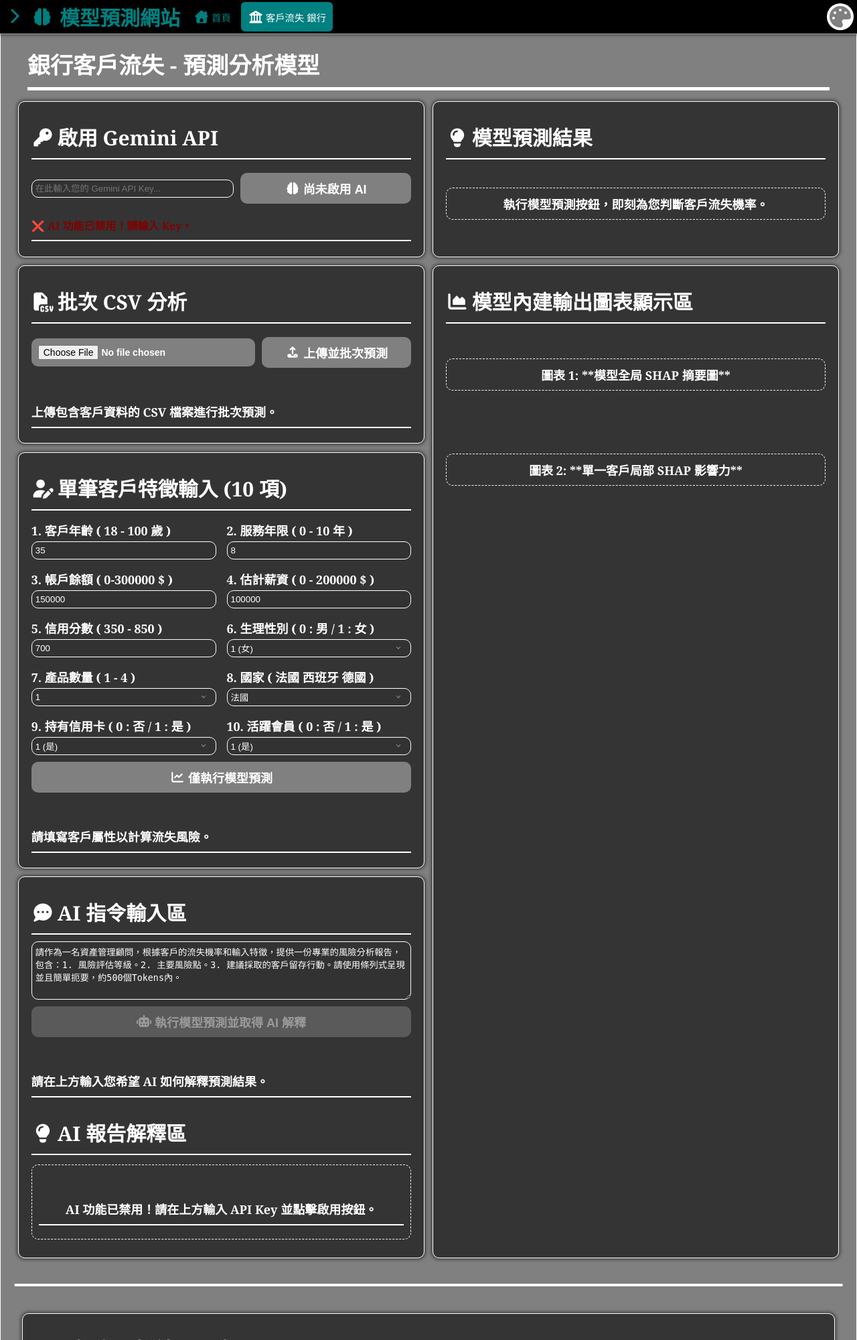
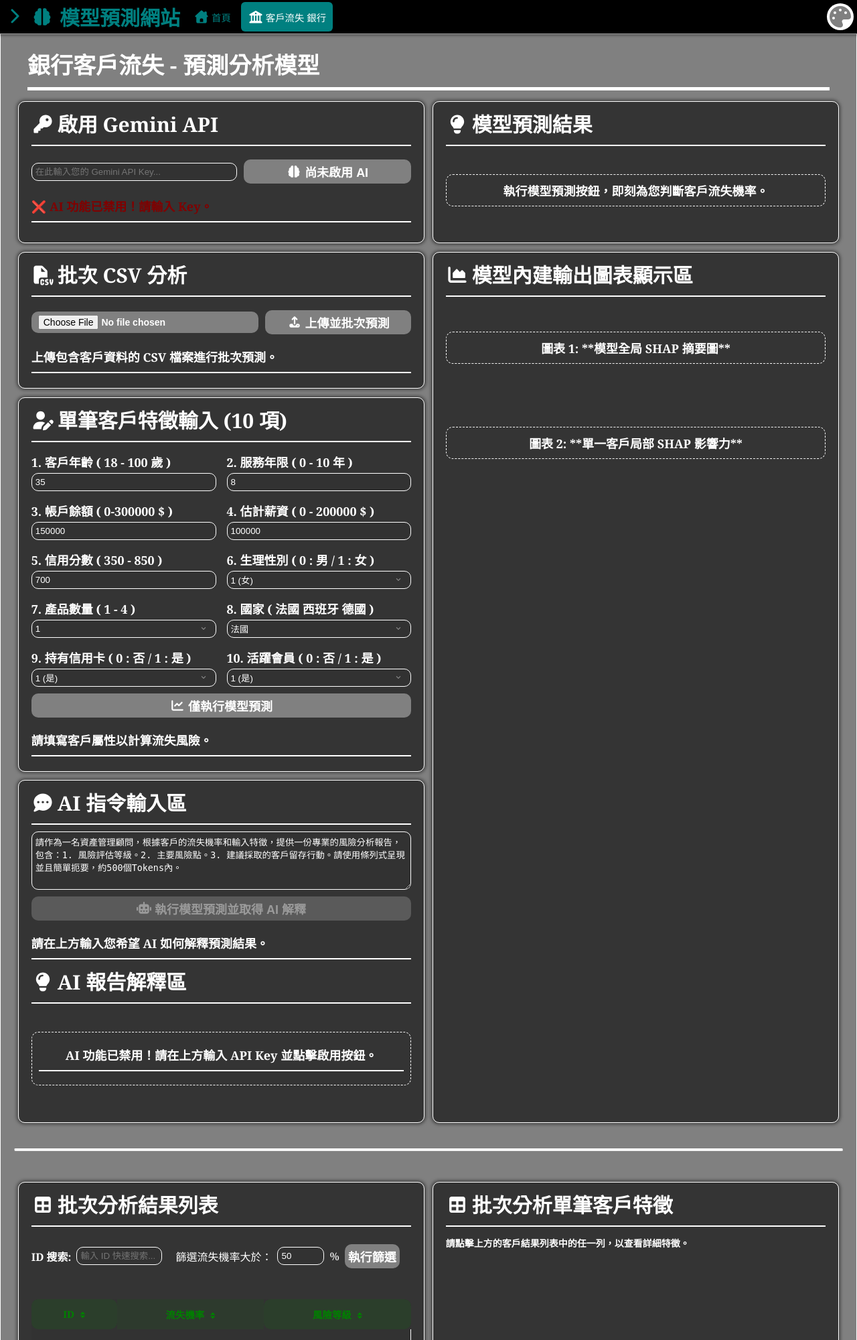
Before and after one commit to xiaoyao3312/Web_Model_Prediction, a Flask app: page /customer_churn_bank_model in a window 1280 px wide. Shown: the top 2000 px of the page at 67% size. Run offline with Flask 3, Linux system fonts and the light colour scheme.

Commit message:
小修改

```diff
--- a/static/css/customer_churn_bank.css
+++ b/static/css/customer_churn_bank.css
@@ -110,6 +110,7 @@
 
     /* 間距與邊框 (下邊線) */
     border-bottom:  var(--customerChurnBank-2px) solid var(--customerChurnBank-global-font-color);
+    margin-top:     var(--customerChurnBank-10px);
     margin-bottom:  var(--customerChurnBank-10px);
     padding-bottom: var(--customerChurnBank-10px);
     /* 動畫 */
@@ -191,7 +192,18 @@
 #customerChurnBank .bank-result-panel { grid-area: result_panel; }
 #customerChurnBank .bank-chart-panel { grid-area: chart_panel; height: auto; grid-row: 2 / 5; overflow-y: auto; }
 
+#customerChurnBank .bank-card-batch-panel-grid {
+    /* 佈局方式與結構 */
+    display:               grid;
+    grid-template-columns: 1fr 1fr; /* 左側/右側 (50%/50%) */
+    grid-template-rows:    auto 1fr;
+    grid-template-areas:
+        "batch_result batch_feature";
 
+}
+
+#customerChurnBank .bank-batch-result-panel { grid-area: batch_result; }
+#customerChurnBank .bank-batch-feature-panel { grid-area: batch_feature; }
 
 /* 2.3 輸入表單 Grid 佈局 */
 #customerChurnBank .bank-input-form {
@@ -337,7 +349,7 @@
     margin-top: var(--customerChurnBank-10px);
     margin-bottom: var(--customerChurnBank-10px);
     /* 間距與邊框 */
-    padding:            var(--customerChurnBank-10px) var(--customerChurnBank-10px);
+    padding:            var(--customerChurnBank-5px) var(--customerChurnBank-5px);
     border-radius:      var(--customerChurnBank-border-radius);
     border:             none;
 
@@ -370,6 +382,7 @@
 #customerChurnBank .bank-csv-btn {
     width: 50%;
     overflow-x: hidden;
+    padding-left: var(--customerChurnBank-10px);
 }
 
 /* 3.6 錯誤/狀態訊息 */
@@ -749,6 +762,25 @@
         min-height: unset;
     }
 
+    #customerChurnBank .bank-card-batch-panel-grid {
+        display:               flex;
+        flex-direction:        column;
+        grid-template-columns: 1fr;
+        grid-template-rows:    unset;
+        grid-template-areas:   none;
+
+        /* 尺寸與間距 */
+        gap:           var(--customerChurnBank-1rem, 1.5rem);
+        min-height:    unset;
+        margin-bottom: var(--customerChurnBank-1rem);
+    }
+
+    #customerChurnBank .bank-batch-result-panel,
+    #customerChurnBank .bank-batch-feature-panel {
+        height:     auto;
+        overflow-y: visible;
+        min-height: unset;
+    }
 
     /* 篩選控制切換為垂直堆疊 */
     #customerChurnBank .filter-controls {
@@ -776,6 +808,20 @@
         overflow-y: auto;
         min-height: unset;
     }
+
+    #customerChurnBank .bank-card-batch-panel-grid {
+        display:        grid;
+        flex-direction: initial;
+    }
+
+    #customerChurnBank .bank-batch-result-panel,
+    #customerChurnBank .bank-batch-feature-panel {
+        height:     auto;
+        overflow-y: auto;
+        min-height: unset;
+    }
+
+
 }
 
 
--- a/static/js/customer_churn_bank.js
+++ b/static/js/customer_churn_bank.js
@@ -112,8 +112,8 @@ document.addEventListener('DOMContentLoaded', () => {
         apiStatusMsg.textContent = '✅ AI 功能已啟用。請執行分析。';
         apiStatusMsg.style.color = 'var(--success-color)';
         // 這裡修正了使用變數的方式，但假設 --font-weight-900 和 --h6-font-size 已經被定義
-        apiStatusMsg.style.fontWeight = 'bold'; // 避免未定義變數錯誤
-        apiStatusMsg.style.fontSize = '1em';    // 避免未定義變數錯誤
+        apiStatusMsg.style.fontWeight = 'var(--font-weight-900)'; // 避免未定義變數錯誤
+        apiStatusMsg.style.fontSize = 'var(--h6-font-size)';    // 避免未定義變數錯誤
         updateUIState(true);
     }
 
@@ -128,8 +128,8 @@ document.addEventListener('DOMContentLoaded', () => {
         apiStatusMsg.textContent = '❌ AI 功能已禁用！請輸入 Key。';
         apiStatusMsg.style.color = 'var(--error-color)';
         // 這裡修正了使用變數的方式，但假設 --font-weight-900 和 --h6-font-size 已經被定義
-        apiStatusMsg.style.fontWeight = 'bold'; // 避免未定義變數錯誤
-        apiStatusMsg.style.fontSize = '1em';    // 避免未定義變數錯誤
+        apiStatusMsg.style.fontWeight = 'var(--font-weight-900)'; // 避免未定義變數錯誤
+        apiStatusMsg.style.fontSize = 'var(--h6-font-size)';    // 避免未定義變數錯誤
         updateUIState(false);
     }
 
@@ -144,7 +144,7 @@ document.addEventListener('DOMContentLoaded', () => {
 
         if (initialMessage) {
             if (isEnabled) {
-                initialMessage.innerHTML = '<h6 c>AI 功能已啟用。請輸入指令，然後點擊按鈕執行分析。</h6>';
+                initialMessage.innerHTML = '<h6 class="bank-card-title">AI 功能已啟用。請輸入指令，然後點擊按鈕執行分析。</h6>';
             } else {
                 initialMessage.innerHTML = '<h6 class="bank-card-title">AI 功能已禁用！請在上方輸入 API Key 並點擊啟用按鈕。</h6>';
             }
--- a/templates/customer_churn_bank.html
+++ b/templates/customer_churn_bank.html
@@ -165,7 +165,7 @@
                 <h3 class="bank-card-title"><svg class="bank-card-title-icon" xmlns="http://www.w3.org/2000/svg" viewBox="0 0 640 640"><path fill="currentColor" d="M420.9 448C428.2 425.7 442.8 405.5 459.3 388.1C492 353.7 512 307.2 512 256C512 150 426 64 320 64C214 64 128 150 128 256C128 307.2 148 353.7 180.7 388.1C197.2 405.5 211.9 425.7 219.1 448L420.8 448zM416 496L224 496L224 512C224 556.2 259.8 592 304 592L336 592C380.2 592 416 556.2 416 512L416 496zM312 176C272.2 176 240 208.2 240 248C240 261.3 229.3 272 216 272C202.7 272 192 261.3 192 248C192 181.7 245.7 128 312 128C325.3 128 336 138.7 336 152C336 165.3 325.3 176 312 176z"/></svg>AI 報告解釋區</h3>
 
                 <div id="explanationOutput" class="output-content">
-                    <p id="initialMessage" class="initial-message">請先在上方輸入並**啟用**您的 Gemini API Key，然後輸入參數和指令，才能執行分析。</p>
+                    <h6 id="initialMessage" class="initial-message">請先在上方輸入並**啟用**您的 Gemini API Key，然後輸入參數和指令，才能執行分析。</h6>
                 </div>
             </div>
 
@@ -193,7 +193,9 @@
 
         <hr class="bank-card-divider mt-8">
 
-        <div id="batch-result-panel" class="bank-card mt-6">
+        <div class="bank-card-batch-panel-grid">
+
+        <div class="bank-card bank-batch-result-panel">
             <h3 class="bank-card-title"><svg class="bank-card-title-icon" xmlns="http://www.w3.org/2000/svg" viewBox="0 0 640 640"><path fill="currentColor" d="M352 224L352 320L480 320L480 224L352 224zM288 224L160 224L160 320L288 320L288 224zM96 384L96 160C96 124.7 124.7 96 160 96L480 96C515.3 96 544 124.7 544 160L544 480C544 515.3 515.3 544 480 544L160 544C124.7 544 96 515.3 96 480L96 384zM480 384L352 384L352 480L480 480L480 384zM288 480L288 384L160 384L160 480L288 480z"/></svg>批次分析結果列表</h3>
 
             <div class="filter-controls">
@@ -247,12 +249,13 @@
             <h6 class="bank-card-title"></h6>
         </div>
 
-        <div class="bank-card">
-            <h3 class="bank-card-title"><svg class="bank-card-title-icon" xmlns="http://www.w3.org/2000/svg" viewBox="0 0 640 640"><path fill="currentColor" d="M352 224L352 320L480 320L480 224L352 224zM288 224L160 224L160 320L288 320L288 224zM96 384L96 160C96 124.7 124.7 96 160 96L480 96C515.3 96 544 124.7 544 160L544 480C544 515.3 515.3 544 480 544L160 544C124.7 544 96 515.3 96 480L96 384zM480 384L352 384L352 480L480 480L480 384zM288 480L288 384L160 384L160 480L288 480z"/></svg>批次分析結果列表 單筆客戶特徵詳情</h3>
+        <div class="bank-card bank-batch-feature-panel">
+            <h3 class="bank-card-title"><svg class="bank-card-title-icon" xmlns="http://www.w3.org/2000/svg" viewBox="0 0 640 640"><path fill="currentColor" d="M352 224L352 320L480 320L480 224L352 224zM288 224L160 224L160 320L288 320L288 224zM96 384L96 160C96 124.7 124.7 96 160 96L480 96C515.3 96 544 124.7 544 160L544 480C544 515.3 515.3 544 480 544L160 544C124.7 544 96 515.3 96 480L96 384zM480 384L352 384L352 480L480 480L480 384zM288 480L288 384L160 384L160 480L288 480z"/></svg>批次分析單筆客戶特徵</h3>
             <div id="featureDetailsPanel" class="p-4 border border-gray-200 rounded-lg bg-gray-50" style="min-height: 200px;">
                 <p id="featureDetailsPlaceholder" class="text-center text-gray-500 p-8">請點擊上方的客戶結果列表中的任一列，以查看詳細特徵。</p>
                 <div id="featureGrid" class="grid grid-cols-2 gap-4 hidden"></div>
             </div>
+        </div>
         </div>
     </div>
 
```
